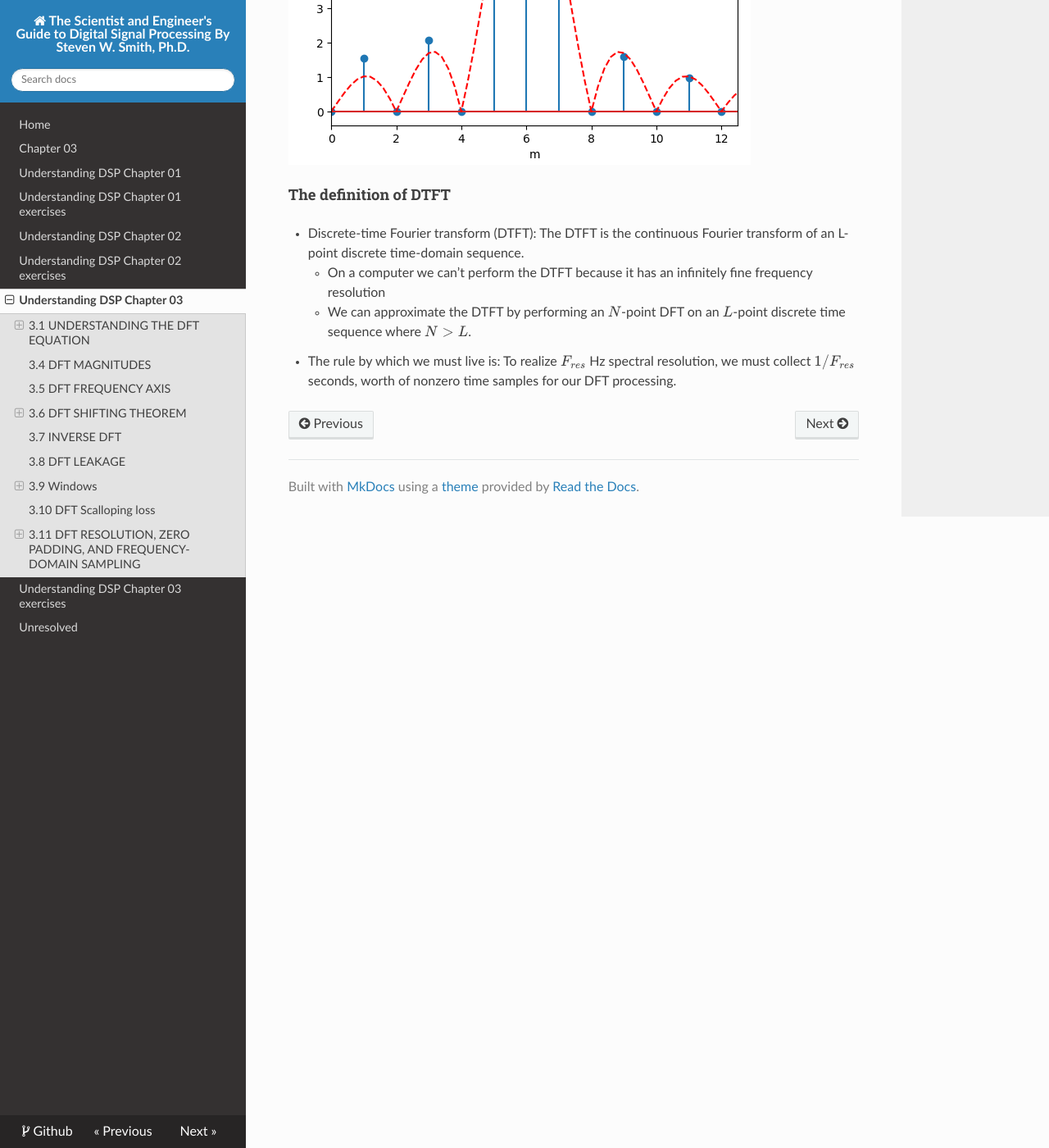
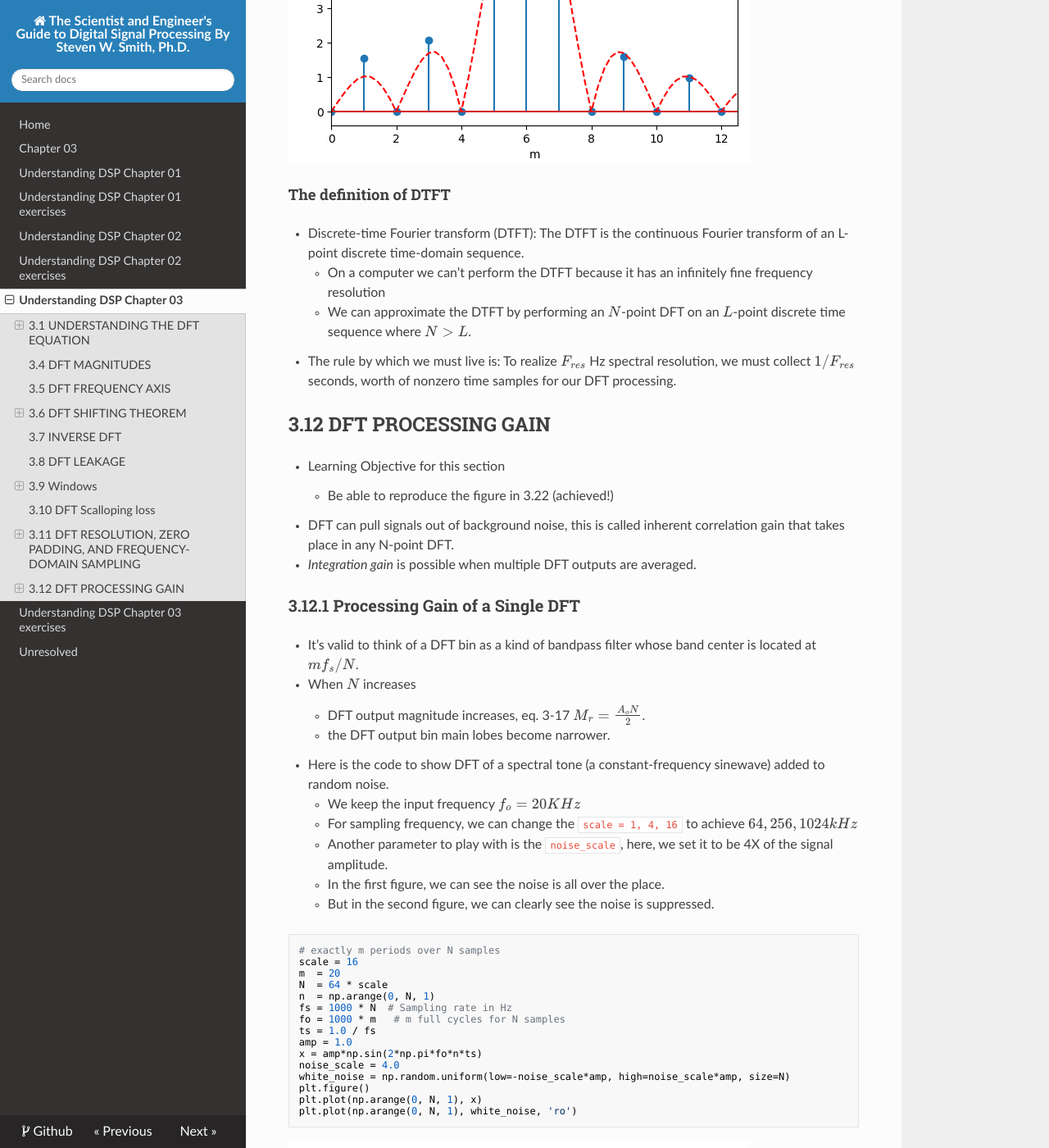
Before and after one commit to eroicaleo/dsp-guide, an MkDocs documentation site: the page built from docs/udsp03.md, in a window 1280 px wide and 1400 px high, scrolled down 18591 px. Shown: the whole window at 82% size. Built offline with MkDocs 1.6.1, drawn with Linux system fonts in a browser that asks for light colours; nearby versions of some CDN libraries; formulas are drawn with MathJax 3; some of the changed text lies outside the part shown.

Commit message:
updates ch03 notes

````diff
--- a/docs/udsp03.md
+++ b/docs/udsp03.md
@@ -730,3 +730,64 @@ plt.show()
       where $N > L$.
 * The rule by which we must live is: To realize $F_{res}$ Hz spectral resolution, we must collect
   $1/F_{res}$ seconds, worth of nonzero time samples for our DFT processing.
+
+## 3.12 DFT PROCESSING GAIN
+
+* Learning Objective for this section
+    * Be able to reproduce the figure in 3.22 (achieved!)
+
+* DFT can pull signals out of background noise, this is called
+  inherent correlation gain that takes place in any N-point DFT.
+* *Integration gain* is possible when multiple DFT outputs are averaged.
+
+### 3.12.1 Processing Gain of a Single DFT
+
+* It’s valid to think of a DFT bin as a kind of bandpass filter whose
+  band center is located at $mf_s/N$.
+* When $N$ increases
+    * DFT output magnitude increases, eq. 3-17 $M_r = \frac{A_o N}{2}$.
+    * the DFT output bin main lobes become narrower.
+* Here is the code to show DFT of a spectral tone (a
+  constant-frequency sinewave) added to random noise.
+    * We keep the input frequency $f_o = 20 KHz$
+    * For sampling frequency, we can change the `scale = 1, 4, 16` to
+      achieve $64, 256, 1024 kHz$
+    * Another parameter to play with is the `noise_scale`, here, we
+      set it to be 4X of the signal amplitude.
+    * In the first figure, we can see the noise is all over the place.
+    * But in the second figure, we can clearly see the noise is suppressed.
+
+```python
+# exactly m periods over N samples
+scale = 16
+m  = 20
+N  = 64 * scale
+n  = np.arange(0, N, 1)
+fs = 1000 * N  # Sampling rate in Hz
+fo = 1000 * m   # m full cycles for N samples
+ts = 1.0 / fs
+amp = 1.0
+x = amp*np.sin(2*np.pi*fo*n*ts)
+noise_scale = 4.0
+white_noise = np.random.uniform(low=-noise_scale*amp, high=noise_scale*amp, size=N)
+plt.figure()
+plt.plot(np.arange(0, N, 1), x)
+plt.plot(np.arange(0, N, 1), white_noise, 'ro')
+```
+
+![](./assets/ch032201.png)
+
+```python
+X = fft(x + white_noise, N)
+plt.figure()
+plt.xlabel('DFT bin number');
+plt.ylabel(r'$|X[m]|$');
+plt.title(r'Bin power in dB');
+X_m = np.absolute(X)
+X_m_max = max(X_m)
+X_m_db = 20 * np.log10(X_m/X_m_max)
+plt.plot(np.arange(0, N, 1), X_m_db)
+plt.xlim([0, N // 2])
+```
+
+![](./assets/ch032202.png)
````
Also changed, not shown: docs/assets/ch032201.png (added), docs/assets/ch032202.png (added), 1 other file.
